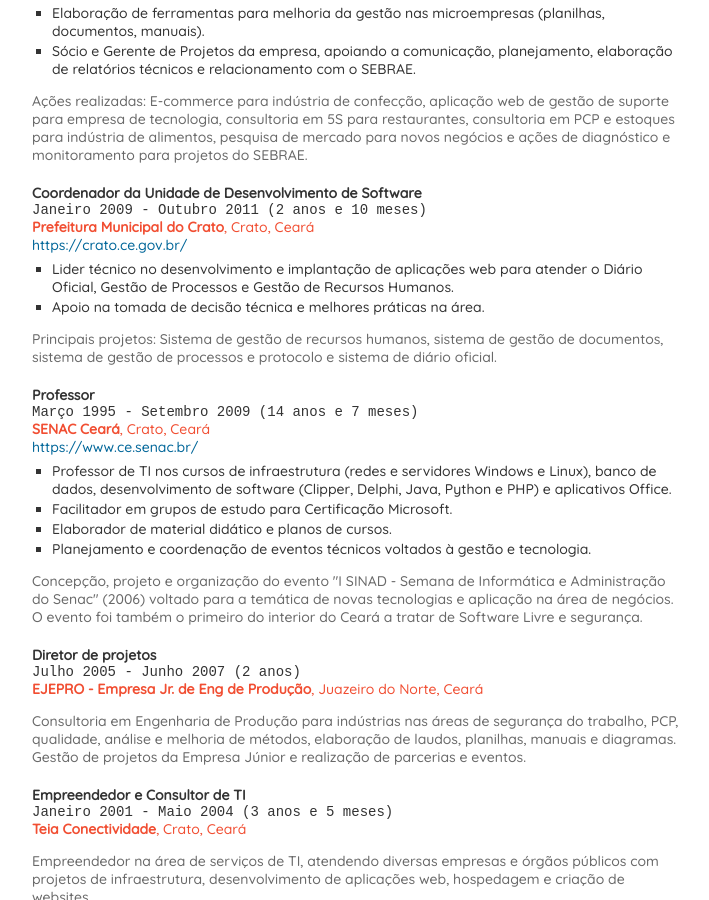
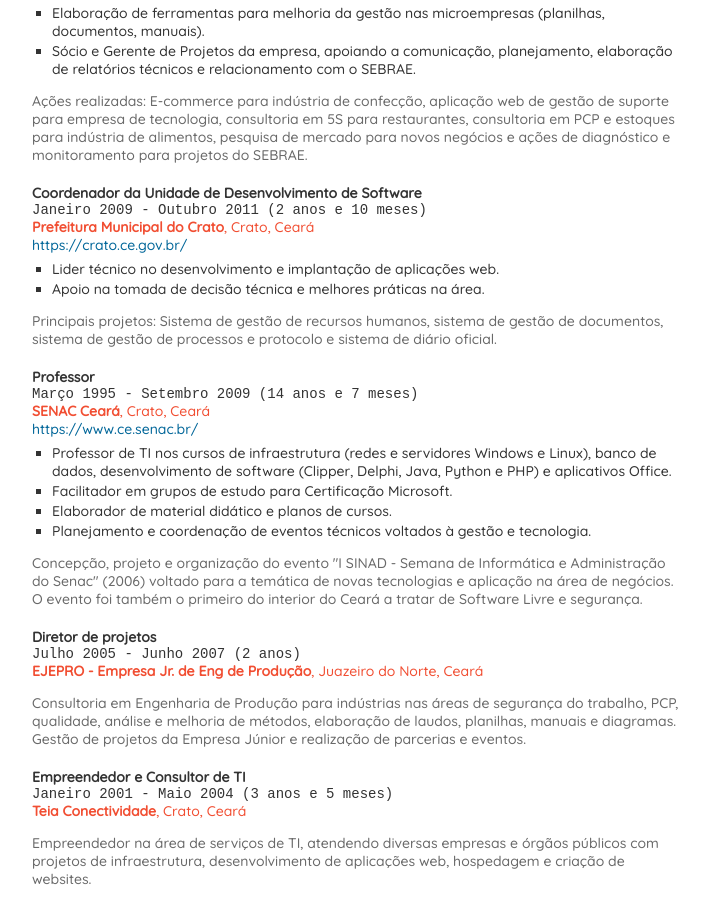
Before and after one commit to valdirsjr/valdirsjr.github.io, a Jekyll site: the page resume/index.html, which Jekyll copies as it is, in a window 1280 px wide and 900 px high, scrolled down 1874 px. Shown: the whole window, without its empty margins (359-1068 px from the left). Built offline with Jekyll 4.4.1, drawn with Linux system fonts in a browser that asks for light colours.

Commit message:
Update index.html

```diff
--- a/resume/index.html
+++ b/resume/index.html
@@ -175,7 +175,7 @@ License  : https://github.com/heiswayi/resume/blob/gh-pages/LICENSE.md
 					</div>
 				</div>
 				<ul class="highlights">
-					<li>Lider técnico no desenvolvimento e implantação de aplicações web para atender o Diário Oficial, Gestão de Processos e Gestão de Recursos Humanos.</li>
+					<li>Lider técnico no desenvolvimento e implantação de aplicações web.</li>
 					<li>Apoio na tomada de decisão técnica e melhores práticas na área.</li>
 				</ul>
 				<p style="color:dimgray">Principais projetos: Sistema de gestão de recursos humanos, sistema de gestão de documentos, sistema de gestão de processos e protocolo e sistema de diário oficial.</p>
```
